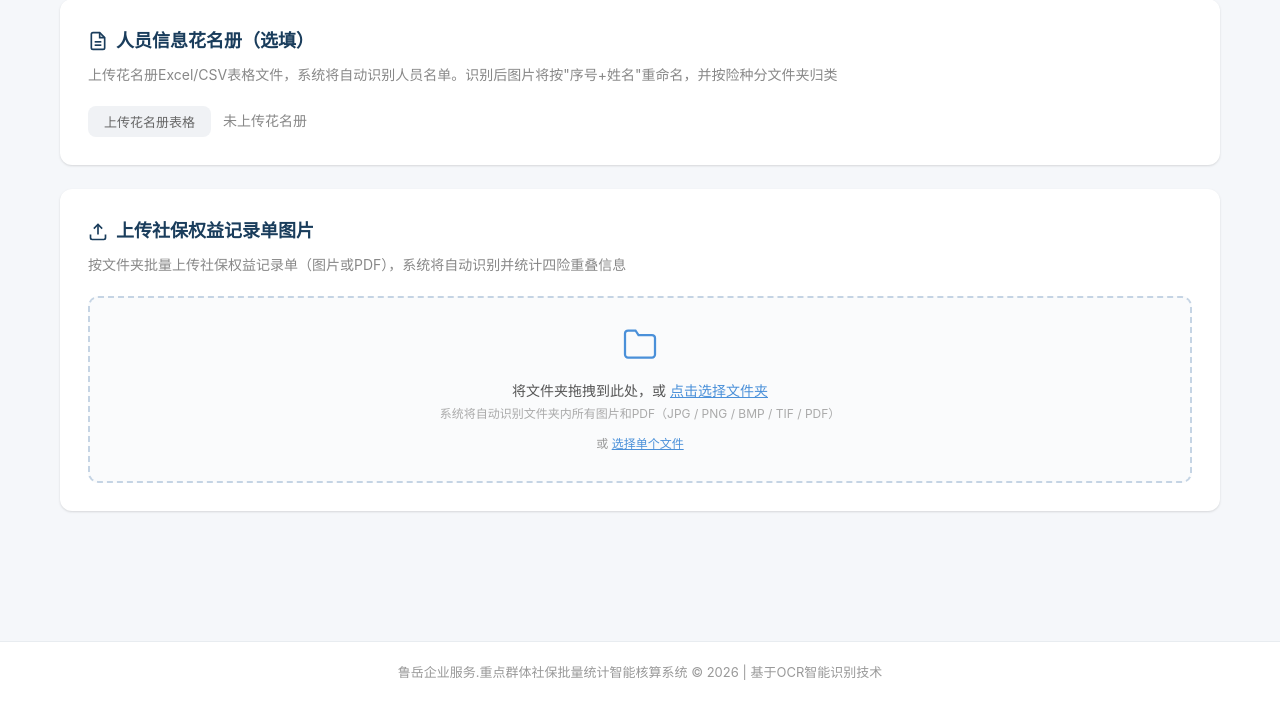
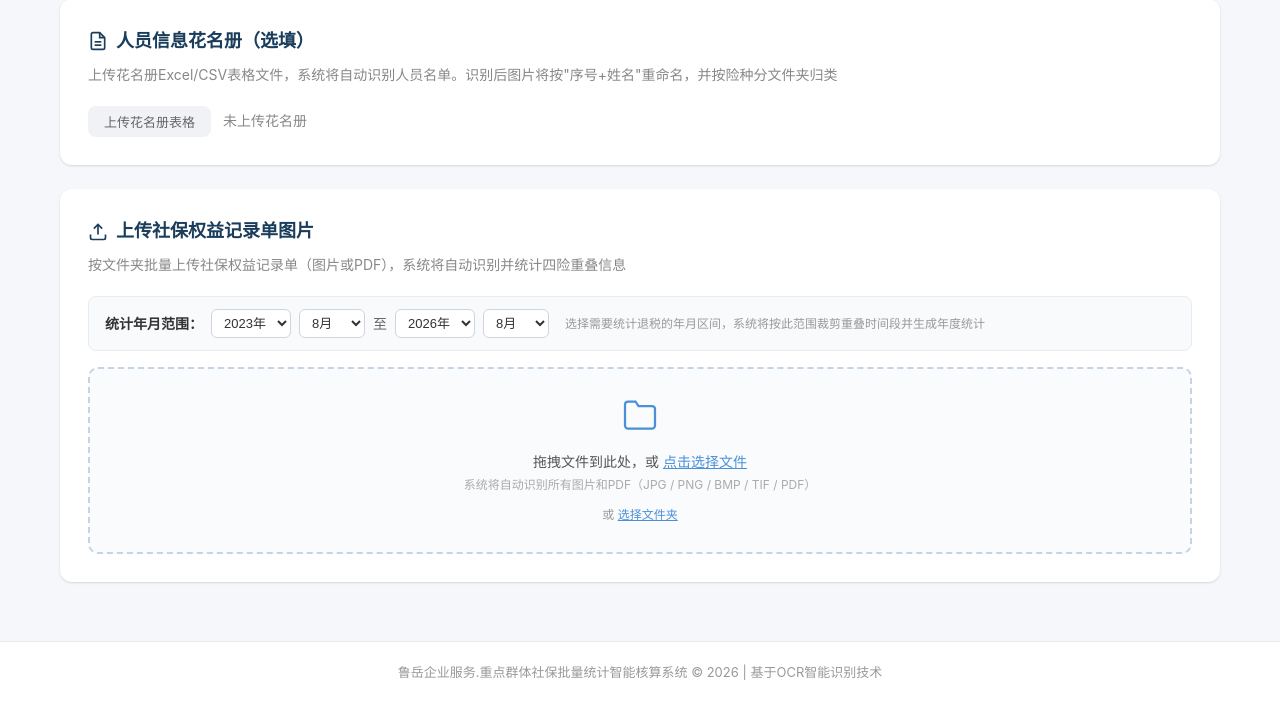
Before and after one commit to luyue-enterprise-platform/luyue-enterprise-platform, a Flask app: page /insurance/ in a window 1280 px wide. Shown: the part 97-800 px from the top of the page. Run offline with Flask 3, Linux system fonts and the light colour scheme; the visitor is signed in with stand-in values (Sample User, id 1); some libraries are stand-ins or nearby versions.

Commit message:
v1.1.19: fix invite code display, shrink portal cards, restore insurance year-range selector
- Invite code: only show current batch, remove history table, API backward compat (code + codes)
- Portal: shrink module card sizes, ensure footer fully visible
- Insurance: restore year/month range selector (2015-2030)
- Insurance: restore pickFolder native folder selection
- Insurance: restore append-mode file management (dedup, single delete)
- Insurance: restore year_range param passing through upload->process->calc->excel
- Insurance: restore mixed-mode upload (files + folders via pick_ids)

```diff
--- a/app.py
+++ b/app.py
@@ -404,7 +404,13 @@ def api_generate_invite():
         code = generate_invite_code(session.get('user_id'), note)
         if code:
             codes.append(code)
-    return jsonify({'codes': codes})
+    if not codes:
+        return jsonify({'error': '生成邀请码失败，请检查认证服务是否正常'}), 500
+    # 向后兼容：单个邀请码时同时返回 code 和 codes
+    result = {'codes': codes}
+    if len(codes) == 1:
+        result['code'] = codes[0]
+    return jsonify(result)
 
 
 # ============ 用户管理（管理员） ============
--- a/modules/insurance/static/css/style.css
+++ b/modules/insurance/static/css/style.css
@@ -107,71 +107,6 @@ body {
     margin-bottom: 20px;
 }
 
-/* ===== 年度范围选择器 ===== */
-.year-range-selector {
-    display: flex;
-    align-items: center;
-    gap: 8px;
-    margin-bottom: 16px;
-    padding: 12px 16px;
-    background: #F0F5FF;
-    border: 1px solid #C5D4E4;
-    border-radius: 8px;
-    flex-wrap: wrap;
-}
-
-.year-range-label {
-    font-size: 14px;
-    font-weight: 600;
-    color: #2E5C8A;
-    white-space: nowrap;
-}
-
-.year-select {
-    padding: 6px 12px;
-    border: 1px solid #B0C4DE;
-    border-radius: 6px;
-    font-size: 14px;
-    color: #333;
-    background: #fff;
-    cursor: pointer;
-    min-width: 80px;
-    outline: none;
-    transition: border-color 0.2s;
-}
-
-.month-select {
-    padding: 6px 10px;
-    border: 1px solid #B0C4DE;
-    border-radius: 6px;
-    font-size: 14px;
-    color: #333;
-    background: #fff;
-    cursor: pointer;
-    min-width: 64px;
-    outline: none;
-    transition: border-color 0.2s;
-}
-
-.year-select:hover,
-.year-select:focus,
-.month-select:hover,
-.month-select:focus {
-    border-color: #4A90D9;
-}
-
-.year-range-separator {
-    font-size: 14px;
-    color: #555;
-    font-weight: 500;
-}
-
-.year-range-hint {
-    font-size: 12px;
-    color: #888;
-    margin-left: auto;
-}
-
 /* ===== 拖拽上传区 ===== */
 .dropzone {
     border: 2px dashed #C5D4E4;
@@ -1169,3 +1067,95 @@ body {
     display: flex;
     gap: 12px;
 }
+
+/* ===== 年月范围选择器 ===== */
+.year-range-selector {
+    display: flex;
+    align-items: center;
+    gap: 8px;
+    flex-wrap: wrap;
+    padding: 12px 16px;
+    background: #F8FAFC;
+    border: 1px solid #E8ECF0;
+    border-radius: 8px;
+    margin-bottom: 16px;
+}
+
+.year-range-label {
+    font-size: 14px;
+    font-weight: 600;
+    color: #333;
+    white-space: nowrap;
+}
+
+.year-select, .month-select {
+    padding: 5px 8px;
+    border: 1px solid #d0d5dd;
+    border-radius: 6px;
+    font-size: 13px;
+    color: #333;
+    background: #fff;
+    cursor: pointer;
+    outline: none;
+    transition: border-color 0.2s;
+}
+
+.year-select:focus, .month-select:focus {
+    border-color: #2E5C8A;
+    box-shadow: 0 0 0 2px rgba(46,92,138,0.1);
+}
+
+.year-range-separator {
+    font-size: 14px;
+    color: #666;
+    font-weight: 500;
+}
+
+.year-range-hint {
+    font-size: 12px;
+    color: #999;
+    margin-left: 8px;
+}
+
+/* ===== 文件列表项（带删除按钮） ===== */
+.file-list-item {
+    display: flex;
+    align-items: center;
+    gap: 6px;
+    padding: 6px 8px;
+    border-bottom: 1px solid #F0F2F5;
+}
+
+.file-list-item .folder-badge {
+    font-size: 14px;
+}
+
+.file-list-item .file-path {
+    flex: 1;
+    font-size: 13px;
+    color: #333;
+    overflow: hidden;
+    text-overflow: ellipsis;
+    white-space: nowrap;
+}
+
+.file-list-item .file-size {
+    font-size: 12px;
+    color: #999;
+    white-space: nowrap;
+}
+
+.file-list-item .btn-remove {
+    background: none;
+    border: none;
+    color: #E74C3C;
+    cursor: pointer;
+    font-size: 14px;
+    padding: 2px 6px;
+    border-radius: 4px;
+    transition: background 0.2s;
+}
+
+.file-list-item .btn-remove:hover {
+    background: #FDEDEC;
+}
--- a/modules/insurance/static/js/app.js
+++ b/modules/insurance/static/js/app.js
@@ -3,8 +3,9 @@
 // 四险标准顺序
 var INSURANCE_ORDER = ['养老保险', '医疗保险', '工伤保险', '失业保险'];
 
-// 当前选中的文件
-var selectedFiles = [];
+// 当前选中的文件（支持混合：File对象 + 文件夹选择的文件）
+var selectedFiles = [];  // [{file: File|null, name: String, size: Number, fromFolder: Boolean}, ...]
+var pickIds = [];        // 文件夹选择ID列表（支持多个文件夹累加）
 var currentTaskId = null;
 var pollTimer = null;
 // 花名册数据
@@ -17,7 +18,6 @@ var rosterSourcePath = '';
 var dropzone = document.getElementById('dropzone');
 var fileInput = document.getElementById('fileInput');
 var fileInputSingle = document.getElementById('fileInputSingle');
-var selectFilesLink = document.getElementById('selectFilesLink');
 var fileList = document.getElementById('fileList');
 var fileItems = document.getElementById('fileItems');
 var fileCount = document.getElementById('fileCount');
@@ -49,8 +49,70 @@ var rosterCount = document.getElementById('rosterCount');
 var rosterList = document.getElementById('rosterList');
 var btnClearRoster = document.getElementById('btnClearRoster');
 
-// 修改密码
+// 刷新页面
 var btnRefresh = document.getElementById('btnRefresh');
+
+// 年月范围选择
+var yearStartSelect = document.getElementById('yearStart');
+var monthStartSelect = document.getElementById('monthStart');
+var yearEndSelect = document.getElementById('yearEnd');
+var monthEndSelect = document.getElementById('monthEnd');
+
+// ===== 初始化年月范围下拉 =====
+(function initYearMonthRange() {
+    var now = new Date();
+    var currentYear = now.getFullYear();
+    var currentMonth = now.getMonth() + 1;  // JS月份0-11，+1得到真实月份
+    // 默认范围：往前推3年到当前年
+    var defaultStartYear = currentYear - 3;
+    var defaultEndYear = currentYear;
+    // 下拉范围：2015 ~ 2030
+    var minYear = 2015;
+    var maxYear = 2030;
+
+    // 填充年份选项
+    var yearOptions = '';
+    for (var y = minYear; y <= maxYear; y++) {
+        yearOptions += '<option value="' + y + '">' + y + '年</option>';
+    }
+    yearStartSelect.innerHTML = yearOptions;
+    yearEndSelect.innerHTML = yearOptions;
+    yearStartSelect.value = String(defaultStartYear);
+    yearEndSelect.value = String(defaultEndYear);
+
+    // 填充月份选项
+    var monthOptions = '';
+    for (var m = 1; m <= 12; m++) {
+        monthOptions += '<option value="' + m + '">' + m + '月</option>';
+    }
+    monthStartSelect.innerHTML = monthOptions;
+    monthEndSelect.innerHTML = monthOptions;
+    monthStartSelect.value = String(currentMonth);
+    monthEndSelect.value = String(currentMonth);
+
+    // 联动校验：起始年月不能晚于截止年月
+    function validateRange() {
+        var sy = parseInt(yearStartSelect.value);
+        var sm = parseInt(monthStartSelect.value);
+        var ey = parseInt(yearEndSelect.value);
+        var em = parseInt(monthEndSelect.value);
+        // 比较 (sy*12+sm) vs (ey*12+em)
+        if (sy * 12 + sm > ey * 12 + em) {
+            // 起始晚于截止，把截止调整为起始
+            yearEndSelect.value = yearStartSelect.value;
+            monthEndSelect.value = monthStartSelect.value;
+        }
+    }
+    yearStartSelect.addEventListener('change', validateRange);
+    monthStartSelect.addEventListener('change', validateRange);
+    yearEndSelect.addEventListener('change', function() {
+        if (parseInt(yearEndSelect.value) < parseInt(yearStartSelect.value)) {
+            yearStartSelect.value = yearEndSelect.value;
+        }
+        validateRange();
+    });
+    monthEndSelect.addEventListener('change', validateRange);
+})();
 
 // ===== 刷新页面 =====
 if (btnRefresh) {
@@ -131,7 +193,7 @@ btnClearRoster.addEventListener('click', function() {
 
 // ===== 拖拽上传 =====
 dropzone.addEventListener('click', function() {
-    fileInput.click();
+    fileInputSingle.click();
 });
 
 dropzone.addEventListener('dragover', function(e) {
@@ -167,11 +229,6 @@ dropzone.addEventListener('drop', function(e) {
 
 fileInput.addEventListener('change', function(e) {
     handleFiles(e.target.files);
-});
-
-selectFilesLink.addEventListener('click', function(e) {
-    e.stopPropagation();
-    fileInputSingle.click();
 });
 
 fileInputSingle.addEventListener('change', function(e) {
@@ -232,29 +289,118 @@ function handleFiles(files) {
         showToast('请选择图片或PDF文件（JPG/PNG/BMP/TIF/PDF）');
         return;
     }
-    selectedFiles = valid;
-    renderFileList();
+    // ===== 追加模式：避免重复（同名+同大小） =====
+    var added = 0;
+    for (var j = 0; j < valid.length; j++) {
+        var f = valid[j];
+        var dup = selectedFiles.some(function (sf) {
+            var sfn = sf.file ? sf.file.name : sf.name;
+            var sfs = sf.file ? sf.file.size : sf.size;
+            return sfn === f.name && sfs === f.size;
+        });
+        if (dup) continue;
+        // 保留相对路径信息
+        var entry = {file: f, name: f.name, size: f.size, fromFolder: false};
+        if (f._relativePath) entry._relativePath = f._relativePath;
+        if (f.webkitRelativePath) entry._relativePath = f.webkitRelativePath;
+        selectedFiles.push(entry);
+        added++;
+    }
+    if (added > 0) {
+        renderFileList();
+        if (added < valid.length) {
+            showToast('已添加 ' + added + ' 个文件，跳过 ' + (valid.length - added) + ' 个重复文件');
+        }
+    } else if (valid.length > 0) {
+        showToast('所选文件已全部存在（重复）');
+    }
+}
+
+// ===== 通过系统原生对话框选择文件夹（累加模式） =====
+function pickFolder() {
+    showToast('正在打开文件夹选择对话框...');
+
+    fetch('/insurance/api/pick_folder', { method: 'POST' })
+        .then(function(r) { return r.json(); })
+        .then(function(data) {
+            if (data.cancelled) return;
+            if (data.error) {
+                showToast(data.error);
+                return;
+            }
+            if (data.ok) {
+                pickIds.push(data.pick_id);
+                var added = 0;
+                for (var i = 0; i < data.files.length; i++) {
+                    var f = data.files[i];
+                    var dup = selectedFiles.some(function (sf) {
+                        var sfn = sf.file ? sf.file.name : sf.name;
+                        var sfs = sf.file ? sf.file.size : sf.size;
+                        return sfn === f.name && sfs === (f.size || 0);
+                    });
+                    if (dup) continue;
+                    selectedFiles.push({
+                        file: null,
+                        name: f.name,
+                        size: f.size || 0,
+                        fromFolder: true
+                    });
+                    added++;
+                }
+                renderFileList();
+                showToast('已添加文件夹: ' + data.folder_name + '，新增 ' + added + ' 个文件（共 ' + selectedFiles.length + ' 个）');
+            }
+        })
+        .catch(function(err) {
+            showToast('文件夹选择失败: ' + err.message);
+        });
 }
 
 function renderFileList() {
     fileCount.textContent = selectedFiles.length;
     fileItems.innerHTML = '';
     for (var i = 0; i < selectedFiles.length; i++) {
+        var item = selectedFiles[i];
         var li = document.createElement('li');
-        var sizeKB = (selectedFiles[i].size / 1024).toFixed(1);
-        var path = selectedFiles[i]._relativePath || selectedFiles[i].webkitRelativePath || selectedFiles[i].name;
-        li.textContent = path + '  (' + sizeKB + ' KB)';
+        li.className = 'file-list-item';
+        var sizeKB = (item.size / 1024).toFixed(1);
+        var path = item._relativePath || item.name;
+        var folderBadge = item.fromFolder ? '<span class="folder-badge" title="来自文件夹">📁</span> ' : '';
+        li.innerHTML = folderBadge + '<span class="file-path">' + esc(path) + '</span>' +
+            '<span class="file-size">(' + sizeKB + ' KB)</span>' +
+            '<button class="btn-remove" onclick="removeInsuranceFile(' + i + ')" title="删除此文件">✕</button>';
         fileItems.appendChild(li);
     }
     fileList.style.display = 'block';
 }
 
-// ===== 清空 =====
+// ===== 单条删除 =====
+function removeInsuranceFile(idx) {
+    selectedFiles.splice(idx, 1);
+    if (selectedFiles.length === 0) {
+        fileList.style.display = 'none';
+    } else {
+        renderFileList();
+    }
+    fileInput.value = '';
+    fileInputSingle.value = '';
+}
+
+// ===== 清空全部 =====
 btnClear.addEventListener('click', function() {
+    if (selectedFiles.length === 0) {
+        showToast('当前没有选中文件');
+        return;
+    }
+    if (!confirm('确定要清空所有已选文件吗？共 ' + selectedFiles.length + ' 个')) {
+        return;
+    }
     selectedFiles = [];
+    pickIds = [];
     fileList.style.display = 'none';
     fileInput.value = '';
     fileInputSingle.value = '';
+    showToast('已清空所有文件');
 });
 
 // ===== 上传并处理 =====
@@ -309,11 +455,15 @@ function compressImage(file, maxWidth, quality) {
     });
 }
 
-// ===== 批量压缩选中文件 =====
-async function compressAllFiles(files) {
+// ===== 批量压缩选中文件（仅压缩上传的File对象，文件夹选择的文件已在服务端） =====
+async function compressAllFiles(entries) {
     var results = [];
-    for (var i = 0; i < files.length; i++) {
-        results.push(await compressImage(files[i], 1600, 0.85));
+    for (var i = 0; i < entries.length; i++) {
+        if (entries[i].file) {
+            results.push(await compressImage(entries[i].file, 1600, 0.85));
+        } else {
+            results.push(null); // 文件夹选择的文件不需要压缩
+        }
     }
     return results;
 }
@@ -323,23 +473,45 @@ function uploadFiles() {
     btnUpload.textContent = '准备上传...';
     navStatus.querySelector('span:last-child').textContent = '准备中';
 
-    // 先压缩图片
-    compressAllFiles(selectedFiles).then(function(compressedFiles) {
+    // 分离File对象和文件夹选择条目
+    var fileEntries = selectedFiles.filter(function(e) { return e.file; });
+    var folderEntries = selectedFiles.filter(function(e) { return !e.file; });
+
+    // 先压缩图片（仅File对象）
+    compressAllFiles(fileEntries).then(function(compressedFiles) {
         // 统计压缩效果
         var totalOrig = 0, totalComp = 0;
         for (var i = 0; i < compressedFiles.length; i++) {
-            totalOrig += selectedFiles[i].size;
-            totalComp += compressedFiles[i].size;
+            if (compressedFiles[i]) {
+                totalOrig += fileEntries[i].file.size;
+                totalComp += compressedFiles[i].size;
+            }
         }
         var savedPct = totalOrig > 0 ? Math.round((1 - totalComp / totalOrig) * 100) : 0;
 
         var formData = new FormData();
+
+        // 添加压缩后的File对象
         for (var i = 0; i < compressedFiles.length; i++) {
-            formData.append('files', compressedFiles[i]);
+            if (compressedFiles[i]) {
+                formData.append('files', compressedFiles[i]);
+            }
         }
+
+        // 添加文件夹选择ID
+        if (pickIds.length > 0) {
+            formData.append('pick_ids', pickIds.join(','));
+        }
+
         formData.append('roster', JSON.stringify(rosterData));
         formData.append('roster_company', rosterCompany);
         formData.append('roster_source_path', rosterSourcePath);
+
+        // 添加用户选择的统计年月范围
+        formData.append('year_start', yearStartSelect.value);
+        formData.append('month_start', monthStartSelect.value);
+        formData.append('year_end', yearEndSelect.value);
+        formData.append('month_end', monthEndSelect.value);
 
         // 用 XMLHttpRequest 获取上传进度
         var xhr = new XMLHttpRequest();
@@ -367,7 +539,7 @@ function uploadFiles() {
                     }
                 }
                 progressText.textContent = speedText;
-                progressDetail.textContent = compressedFiles.length + ' 个文件';
+                progressDetail.textContent = selectedFiles.length + ' 个文件';
             }
         };
 
@@ -571,11 +743,12 @@ function renderResult(data) {
     progressActions.style.display = 'none';
     resultSection.style.display = 'block';
 
-    // 汇总信���
+    // 汇总信息
     summaryBar.innerHTML = '';
     var summaries = [
         { label: '识别图片', value: data.ocr_count },
         { label: '参保人员', value: data.person_count },
+        { label: '统计区间', value: yearStartSelect.value + '年' + monthStartSelect.value + '月<br>至' + yearEndSelect.value + '年' + monthEndSelect.value + '月' },
         { label: '年度列数', value: data.year_cols.length },
         { label: '年度台账', value: data.year_cols.length + '张' },
     ];
@@ -739,9 +912,9 @@ function renderResult(data) {
         html += '<td>' + (p + 1) + '</td>';
         html += '<td>' + esc(ps.name) + '</td>';
         html += '<td>' + esc(ps.idcard) + '</td>';
-        html += '<td>' + esc(ps.identity_type || '') + '</td>'; // 人员身份类型 - 来自花名册
-        html += '<td></td>'; // 退役证编号/就业创业证编号 - 待填
-        html += '<td></td>'; // 退役时间/登记失业时间 - 待填
+        html += '<td>' + esc(ps.identity_type || '') + '</td>';
+        html += '<td></td>';
+        html += '<td></td>';
 
         for (var t = 0; t < INSURANCE_ORDER.length; t++) {
             var ins = ps.insurances[INSURANCE_ORDER[t]];
@@ -764,7 +937,7 @@ function renderResult(data) {
             html += '<td>' + m + '</td>';
         }
 
-        html += '<td></td>'; // 合计申请退税总额 - 待填
+        html += '<td></td>';
 
         html += '</tr>';
     }
@@ -830,6 +1003,7 @@ btnRestart.addEventListener('click', function() {
     fileList.style.display = 'none';
     progressActions.style.display = 'none';
     selectedFiles = [];
+    pickIds = [];
     fileInput.value = '';
     fileInputSingle.value = '';
     currentTaskId = null;
--- a/modules/insurance/templates/insurance_index.html
+++ b/modules/insurance/templates/insurance_index.html
@@ -68,18 +68,29 @@
             </h2>
             <p class="card-desc">按文件夹批量上传社保权益记录单（图片或PDF），系统将自动识别并统计四险重叠信息</p>
 
+            <!-- 统计年月范围选择 -->
+            <div class="year-range-selector">
+                <label class="year-range-label">统计年月范围：</label>
+                <select id="yearStart" class="year-select"></select>
+                <select id="monthStart" class="month-select"></select>
+                <span class="year-range-separator">至</span>
+                <select id="yearEnd" class="year-select"></select>
+                <select id="monthEnd" class="month-select"></select>
+                <span class="year-range-hint">选择需要统计退税的年月区间，系统将按此范围裁剪重叠时间段并生成年度统计</span>
+            </div>
+
             <div class="dropzone" id="dropzone">
                 <div class="dropzone-inner">
                     <svg width="36" height="36" viewBox="0 0 24 24" fill="none" stroke="#4A90D9" stroke-width="1.5">
                         <path d="M22 19a2 2 0 0 1-2 2H4a2 2 0 0 1-2-2V5a2 2 0 0 1 2-2h5l2 3h9a2 2 0 0 1 2 2z"/>
                     </svg>
-                    <p class="dropzone-text">将文件夹拖拽到此处，或 <span class="link">点击选择文件夹</span></p>
-                    <p class="dropzone-hint">系统将自动识别文件夹内所有图片和PDF（JPG / PNG / BMP / TIF / PDF）</p>
+                    <p class="dropzone-text">拖拽文件到此处，或 <span class="link">点击选择文件</span></p>
+                    <p class="dropzone-hint">系统将自动识别所有图片和PDF（JPG / PNG / BMP / TIF / PDF）</p>
                 </div>
                 <div class="dropzone-alt">
-                    或 <a href="javascript:void(0)" class="link" id="selectFilesLink">选择单个文件</a>
+                    或 <a href="javascript:void(0)" class="link" onclick="pickFolder(); return false;">选择文件夹</a>
                 </div>
-                <input type="file" id="fileInput" webkitdirectory directory multiple class="file-input-hidden">
+                <input type="file" id="fileInput" multiple accept="image/*,.pdf" class="file-input-hidden">
                 <input type="file" id="fileInputSingle" multiple accept="image/*,.pdf" class="file-input-hidden">
             </div>
 
@@ -89,7 +100,9 @@
                 <ul id="fileItems"></ul>
                 <div class="upload-actions">
                     <button class="btn btn-primary" id="btnUpload">开始识别统计</button>
-                    <button class="btn btn-ghost" id="btnClear">清空</button>
+                    <button class="btn btn-ghost" id="btnAddMore" onclick="document.getElementById('fileInputSingle').click();">+ 添加文件</button>
+                    <button class="btn btn-ghost" onclick="pickFolder();">+ 添加文件夹</button>
+                    <button class="btn btn-ghost" id="btnClear">清空全部</button>
                 </div>
             </div>
         </section>
```
Also changed, not shown: other parts of modules/insurance/static/css/style.css (+0 -37 lines), modules/insurance/blueprint.py (+17 -40 lines), portal/templates/portal.html (+12 -27 lines), static/css/portal.css (+23 -23 lines), version.json (+13 -11 lines), 1 other file.
